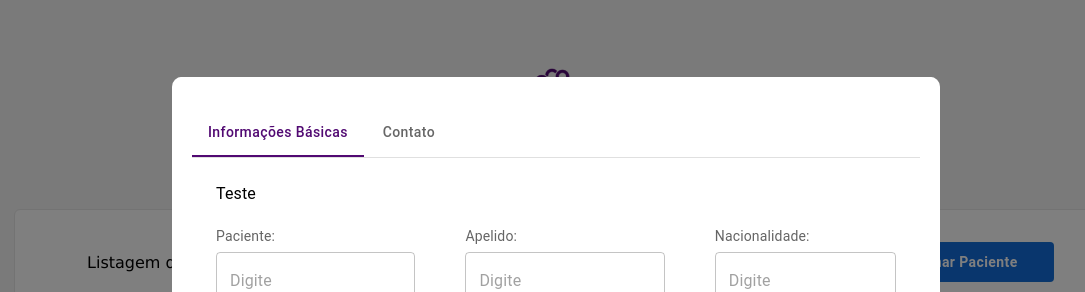
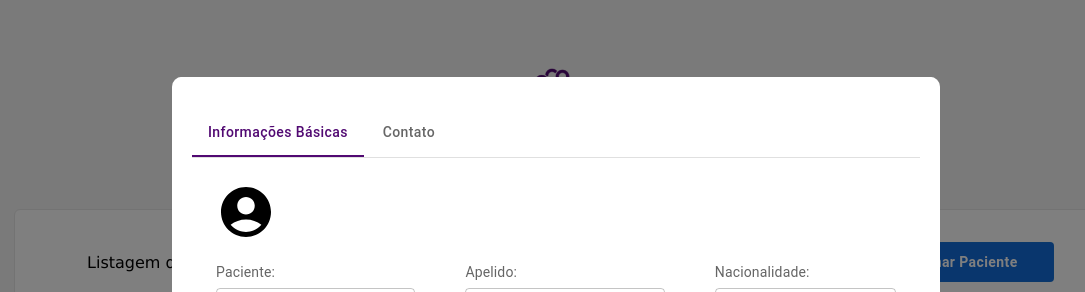
Before and after one commit to HenriqueRL55/gestaoDS, a React (Vite) app in the folder gestaoDS/: page / in a window 1280 px wide. Both pictures are taken after typing "Sample" into the empty fields and a click on the button "Adicionar Paciente". Shown: the top 292 px of the page, without its empty margins (84-1169 px from the left). Built offline with nearby package versions, Linux system fonts and the light colour scheme.

Commit message:
icon in modal

```diff
--- a/gestaoDS/src/components/Modal/modal.component.tsx
+++ b/gestaoDS/src/components/Modal/modal.component.tsx
@@ -17,8 +17,11 @@ import { AdapterDayjs } from "@mui/x-date-pickers/AdapterDayjs";
 import { DatePicker } from "@mui/x-date-pickers/DatePicker";
 import { LocalizationProvider } from "@mui/x-date-pickers/LocalizationProvider";
 
+/* MUI Icons */
+import AccountCircleIcon from "@mui/icons-material/AccountCircle";
+
 /* Dayjs */
-import dayjs from 'dayjs';
+import dayjs from "dayjs";
 
 /* Styled Components */
 import {
@@ -313,7 +316,9 @@ export default function PacientModal({
           </Box>
           <CustomTabPanel value={value} index={0}>
             <BasicInformationContainer>
-              <Photo>teste</Photo>
+              <Photo>
+                <AccountCircleIcon sx={{ fontSize: "60px" }} />
+              </Photo>
               <Pacient>
                 <FieldTitle>Paciente:</FieldTitle>
                 <FormControl variant="outlined">
```
